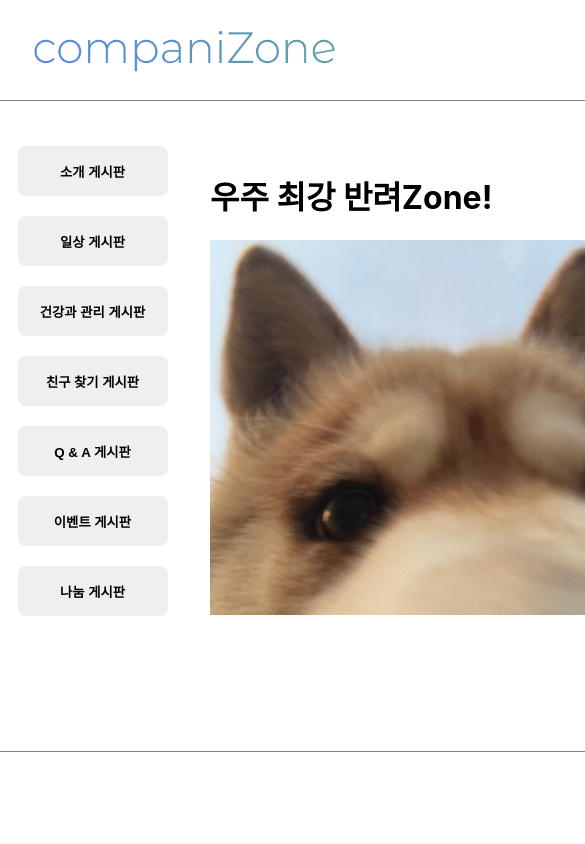
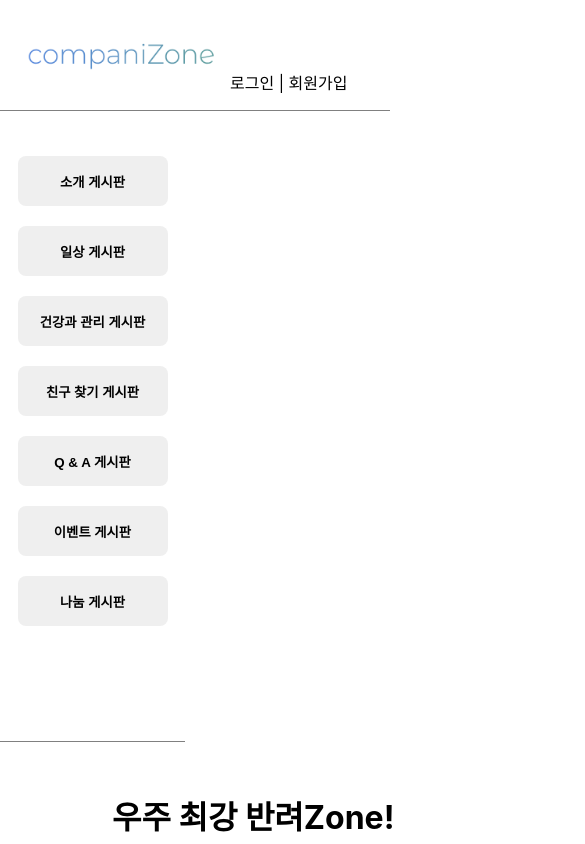
Before and after one commit to fantazina/companiZoneFront, a React (Create React App) app: page /writeform in a window 390 px wide. Shown: the top 844 px of the page, 585 px wide, since content can reach past the window. Built offline with nearby package versions, Linux system fonts and the light colour scheme.

Commit message:
반응형 css

```diff
--- a/src/css/Main.module.css
+++ b/src/css/Main.module.css
@@ -12,28 +12,37 @@
 
 /* *************************************** */
 .main_container {
-    width : 1090px;
-    height : 858px;
+    max-width : 1090px;
+    width : 100%;
+    height : 850px;
     margin : 0 auto;
 }
 .header_main {
     border-bottom : 1px solid gray;
     width : 100%;
-    height : 100px;
+    height : 110px;
+}
+.header_img {
+    /* width : 325px; */
+    width : 33%;
+    padding-top : 40px;
+    padding-left : 20px;
+    object-fit : contain;
 }
 .header_span {
     float : right;
     margin-top : 70px;
-    margin-right : 50px;
+    margin-right : 30px;
     cursor: pointer;
+    width : 130px;
 }
 .header_span2 {
     float : right;
-    margin-top : 50px;
+    margin-top : 60px;
     margin-right : 30px;
+    width : 230px;
 }
 .header_span2 button {
-    display: inline-block;
     border : none;
     width : 70px;
     height : 30px;
@@ -51,27 +60,38 @@
 .main_page {
     float : left;
     border-bottom : 1px solid gray;
-    width : 900px;
+    width : 890px;
     height : 600px;
     overflow: auto;
     overflow-x: hidden;
-    margin-top: 50px;
+    margin-top: 30px;
 }
 /*--------index--------*/
 .main_form {
-    width : 850px;
-    height : 98%;
+    max-width: 890px;
+    width : 100%;
+    height : 100%;
     margin : 0 auto;
+    margin-top : 50px;
 }
 .img_div {
     width : 900px;
     height : 100%;
     margin : 0 auto;
 }
+.img_div img {
+    width : 500px;
+}
 .text {
     width : 370px;
     height : 200px;
     float : right;
+}
+.text span {
+    display: flex;
+}
+.span_img {
+    margin-top : 50px;
 }
 /*--------index--------*/
 .login_page {
@@ -144,11 +164,11 @@
     margin : 10px;
     border : 0;
     border-radius: 8px !important;
-    cursor: pointer;
     font-weight: bold;
     margin-top : 45px;
     cursor: pointer;
     transition: 0.3s;
+    display: inline-block;
 }
 .buttons button:hover {
     background-color : cadetblue;
@@ -159,17 +179,138 @@
     color: red;
     font-size: 14px;
 }
-
-미디어 쿼리
-@media (max-width: 1199px) {
+/*-----------미디어쿼리------------*/
+@media (max-width : 1090px) {
+    .main_container {
+        width : 100%;
+        margin : 0 auto;
+    }
+    .main_form {
+        width : 100%;
+    }
+    .main_form h1 {
+        width : 350px;
+    }
+    .main_page {
+        width: 80%;
+        margin: 0 auto;
+        align-items: center;
+    }
+    .img_div {
+        width: 100%;
+        float: none;
+        display: flex;
+        flex-direction: column;
+        align-items: center;
+        margin: 0 auto;
+    }
+    .main_text {
+        display: flex;
+        flex-direction: column;
+    }
+    .header_span2 {
+        font-size: 13px;
+    }
+    .header_img {
+        width : 200px;
+    }
+}
+ @media (max-width : 765px) {
+    .main_container {
+        width : 100%;
+    }
+    .main_form {
+        width : 100%;
+    }
+    .main_form h1 {
+        width : 300px;
+    }
+    .main_page {
+        width: 100%;
+        margin-left: 112px;
+    }
+    .img_div {
+        width : 100%;
+        height : 100%;
+        margin : 0 auto;
+    }
+    .main_text {
+        display: flex;
+        flex-direction: column;
+    }
+    .header_span2 {
+        font-size: 13px;
+    }
+    .header_img {
+        width : 200px;
+    }
+}
+/* @media (max-width : 500px) {
+    .main_container {
+        width : 100%;
+    }
+    .main_form h1 {
+        margin : 0 auto;
+        width : 250px;
+        display: flex;
+        flex-direction: column;
+    }
+    .header_span2 {
+        font-size: 13px;
+        margin : -10px 110px 0 0;
+    }
+    .header_img {
+        width : 200px;
+    }
+    .img_div {
+        display: flex;
+        float : none;
+    }
+} */
+@media (max-width : 360px) {
     .main_page {
         width : 100%;
     }
-    .header_span {
-        width : 100%;
-        margin : -3px;
+    .main_form h1 {
+        margin : 0 auto;
+        width : 250px;
+        display: flex;
+        flex-direction: column;
+    }
+    .main_text {
+        display: flex;
+        flex-direction: column;
+    }
+    .header_img {
+        width : 210px;
+        margin-left : -12px;
+        margin : 0 auto;
+    }
+    .img_div {
+        display: flex;
+        float : none;
+    }
+    .img_div img {
+        display: flex;
+        flex-direction: column;
     }
     .header_span2 {
+        margin : -5px 110px 0 0;
+        font-size: 13px;
+    }
+    .header_span2 button {
+        width : 65px;
+        height : 25px;
+        font-size: 12px;
+        margin-left : 8px;
+    }
+    .main_page {
         width : 100%;
+        margin : 0 auto;
+    }
+    .text img {
+        width : 50%;
+        display: flex;
+        flex-direction: column;
     }
 }
--- a/src/css/SideBar.module.css
+++ b/src/css/SideBar.module.css
@@ -1,7 +1,7 @@
 .sidebar_button {
     padding-top: 25px;
     width : 185px;
-    height : 625px;
+    height : 605px;
     margin : left;
     text-align: center;
     float : left;
@@ -13,10 +13,9 @@
     margin-top : 20px;
     border-radius: 8px !important;
     cursor: pointer;
-    border : 0;
+    border : none;
     transition: 0.4s;
     font-weight: bold;
-
 }
 .sidebar_button button:hover {
     background-color : cadetblue;
--- a/src/user/Header.js
+++ b/src/user/Header.js
@@ -17,7 +17,7 @@ const Header = ({onPage}) => {
     return (
         <div>
             <div className={ styles.header_main }>
-                <img style={{ width : '325px', paddingTop : '25px', paddingLeft :'20px',objectFit: 'contain'}} id='logo' src={ logo } alt='로고' />
+                <img className={ styles.header_img } id='logo' src={ logo } alt='로고' />
                     {!userDTO && (
                         <div className={ styles.header_span }>
                             <span onClick={ () => onPage(2) }>로그인</span>
--- a/src/user/Index.js
+++ b/src/user/Index.js
@@ -4,22 +4,21 @@ import img01 from '../img/happy.jpg';
 
 const Index = () => {
     return (
-        <div>
         <div className={ styles.main_form }>
             <h1>우주 최강 반려Zone!</h1>
             <div className={ styles.img_div }>
-                    <img style={{ width : '500px' }} src={ img01 } alt='happy' />
+                <img src={ img01 } alt='happy' />
                     <div className={ styles.text }>
                         <h3>안녕하슈!</h3>
-                                <span style={{ display: 'flex' }}>반려존재와 집사를 위한 커뮤니티! </span>
-                                <span style={{ display: 'flex' }}>세상의 모든 반려존재를 위한 반려Zone입니다. </span>
+                            <span>반려존재와 집사를 위한 커뮤니티! </span>
+                            <span>세상의 모든 반려존재를 위한 반려Zone입니다. </span>
                             <br/>
-                                <span style={{ display: 'flex', marginTop : '50px;' }}> 호스트 : 해피 (행복이)</span>
+                            <span> 호스트 : 해피 (행복이)</span>
                     </div>
             </div>
         </div>
 
-        </div>
+
     );
 };
 
--- a/src/user/SideBar.js
+++ b/src/user/SideBar.js
@@ -6,7 +6,6 @@ const SideBar = ({ page, onPage }) => {
     const userDTO = JSON.parse(window.sessionStorage.getItem('userDTO'));
 
     return (
-        <div>
         <div className={ styles.sidebar_button }>
             <button onClick={ () => onPage(3)} style={{ backgroundColor : page === 3 && 'cadetblue', color : page === 3 && 'white' }}>소개 게시판</button>
             <button onClick={ () => onPage(4)} style={{ backgroundColor : page === 4 && 'cadetblue', color : page === 4 && 'white' }}>일상 게시판</button>
@@ -17,7 +16,6 @@ const SideBar = ({ page, onPage }) => {
             <button onClick={ () => onPage(9)} style={{ backgroundColor : page === 9 && 'cadetblue', color : page === 9 && 'white' }}>나눔 게시판</button>
             {userDTO && <button onClick={ () => onPage(10)} style={{ backgroundColor : page === 10 && 'cadetblue', color : page === 10 && 'white' }}>내 정보 수정</button>}
         </div>
-        </div>
     );
   }
 export default SideBar;
```
Also changed, not shown: src/css/Daily.module.css (+113 -116 lines). Lines whose indentation alone changed are shown as unchanged.
